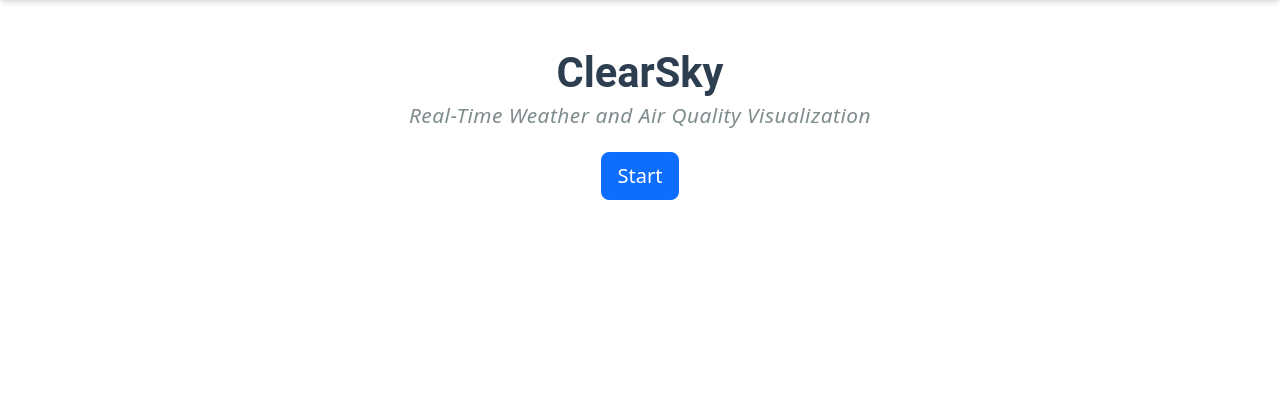
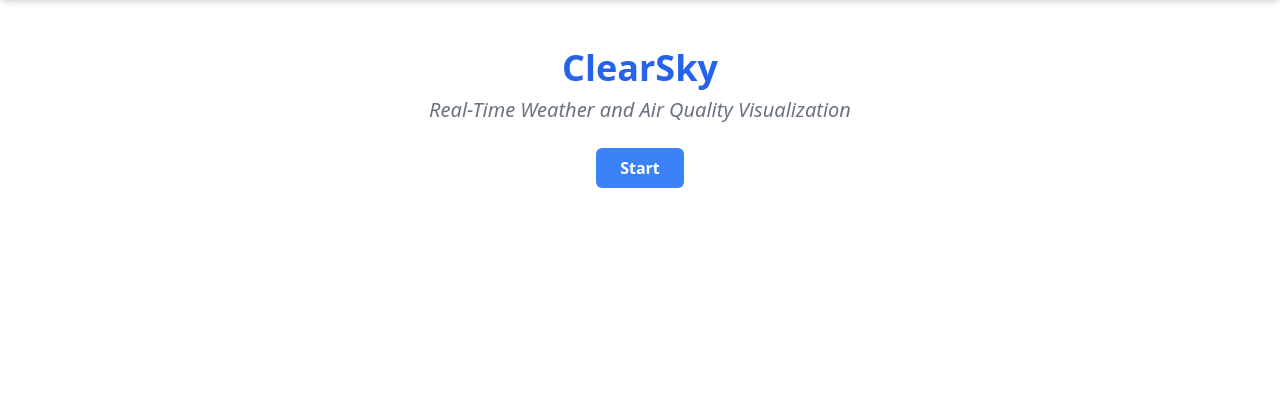
Before and after one commit to denizzagli/praktikum-clearsky, a FastAPI app: page / in a window 1280 px wide. Shown: the part 64-463 px from the top of the page. Run offline with FastAPI, Linux system fonts and the light colour scheme; some libraries are stand-ins or nearby versions.

Commit message:
Changing style of the home page and extraction start app function in the js file.

```diff
--- a/static/js/app.js
+++ b/static/js/app.js
@@ -2,13 +2,6 @@ document.addEventListener("DOMContentLoaded", () => {
     const button = document.getElementById("fetch-location");
     const dropdown = document.getElementById("city-dropdown");
     const resultDiv = document.getElementById("result");
-    const startButton = document.getElementById("start-app");
-
-    if (startButton) {
-        startButton.addEventListener("click", () => {
-            window.location.href = "/app";
-        });
-    }
 
     if (button) {
         button.addEventListener("click", async () => {
@@ -49,3 +42,7 @@ document.addEventListener("DOMContentLoaded", () => {
         });
     }
 });
+
+function redirectToApp() {
+    window.location.href = '/app';
+}
--- a/templates/home.html
+++ b/templates/home.html
@@ -3,11 +3,15 @@
 {% block title %}Home - ClearSky{% endblock %}
 
 {% block content %}
-<h1 class="custom-title">ClearSky</h1>
-<h2 class="custom-subtitle">Real-Time Weather and Air Quality Visualization</h2>
+<!-- Title and Subtitle of the Home Page -->
+<h1 class="text-center text-blue-600 text-4xl font-bold">ClearSky</h1>
+<p class="text-center text-gray-500 italic text-xl mt-2">
+    Real-Time Weather and Air Quality Visualization
+</p>
 
-<div class="d-flex justify-content-center">
-    <button id="start-app" class="btn btn-primary btn-lg">Start</button>
+<!-- Start Button -->
+<div class="mt-6 text-center">
+    <button onclick="redirectToApp()" class="bg-blue-500 hover:bg-blue-700 text-white font-bold py-2 px-4 rounded">Start</button>
 </div>
 
 {% endblock %}
```
